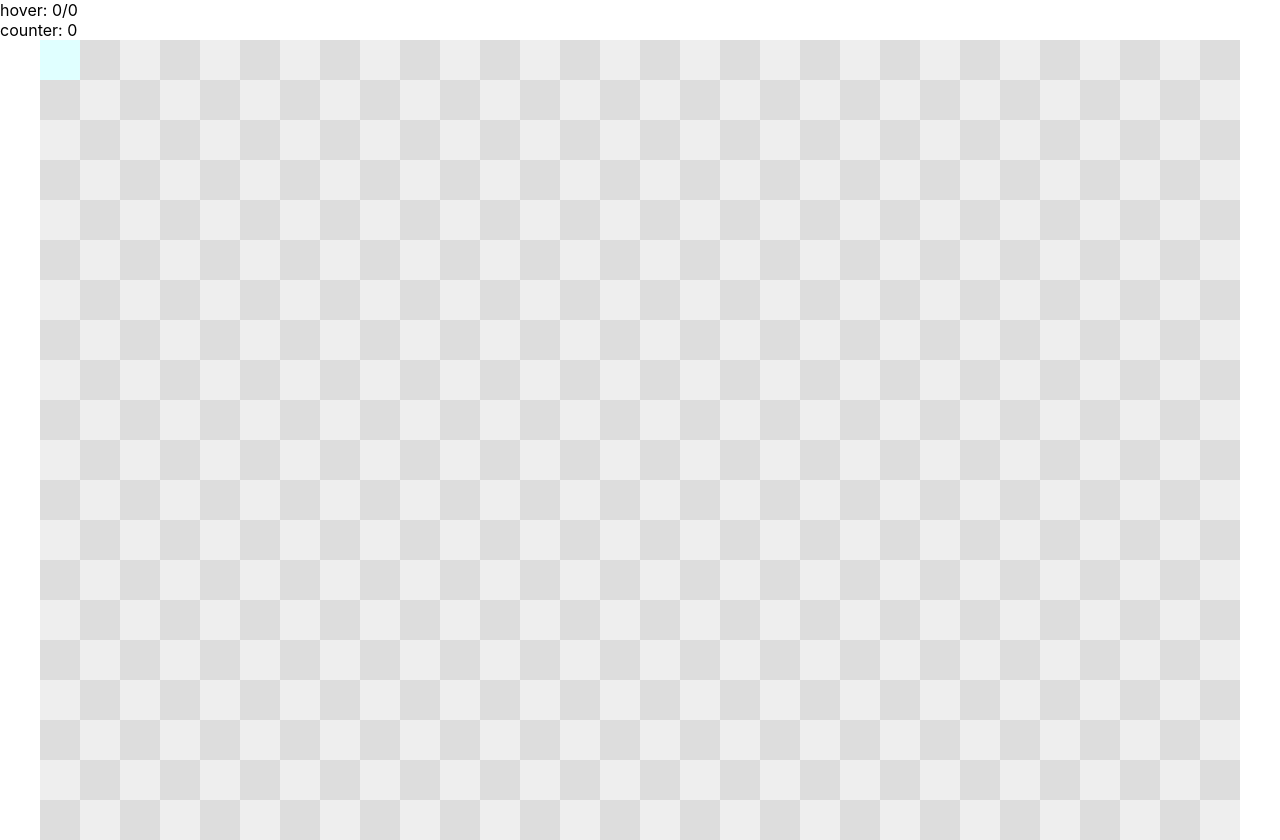
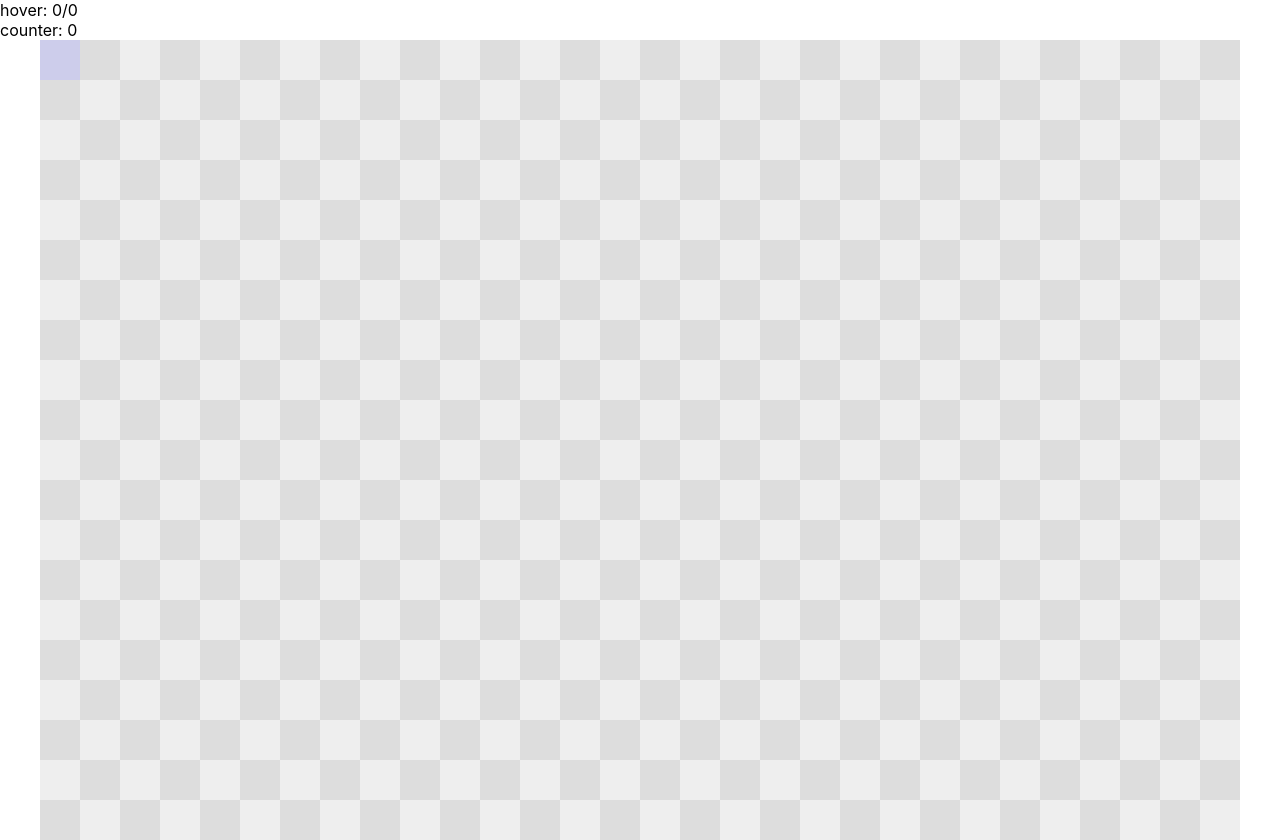
Before and after one commit to ss22-fp-mapc-gruppe6/astar-visualizer, a React (Create React App) app: page / in a window 1280 px wide. In both pictures the pointer is over the element 60 px from the left and 60 px from the top of the page. Built offline with nearby package versions, Linux system fonts and the light colour scheme.

Commit message:
css hover transition

```diff
--- a/src/App.css
+++ b/src/App.css
@@ -12,10 +12,11 @@
     width: 40px;
     height: 40px;
     font-size: 10px;
+    transition: 0.2s;
 }
 
 #container span span:hover {
-    background: lightcyan !important;
+    background: #cdcdeb !important;
 }
 #container span span {
     background-color: #eeeeee;
```
